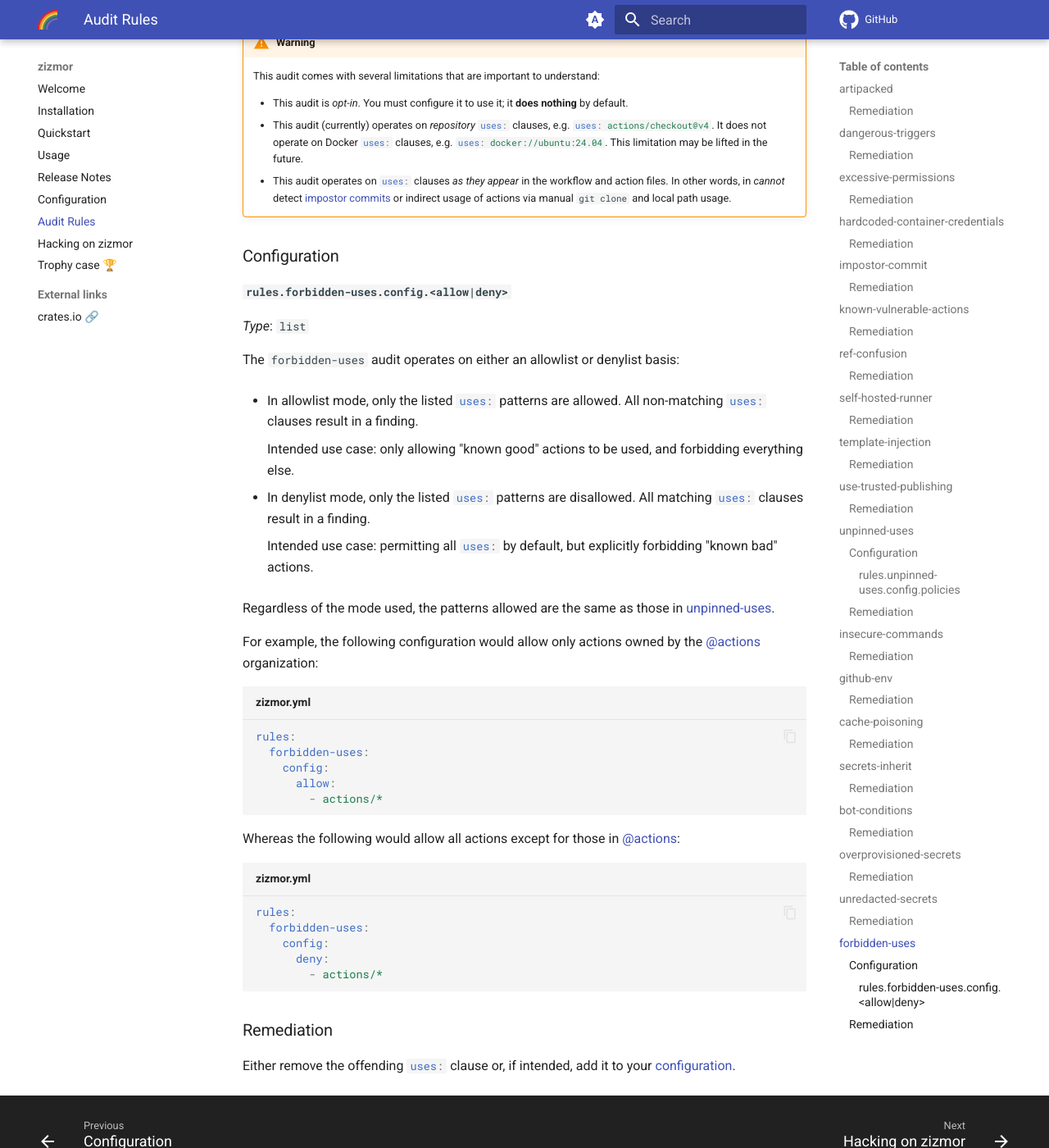
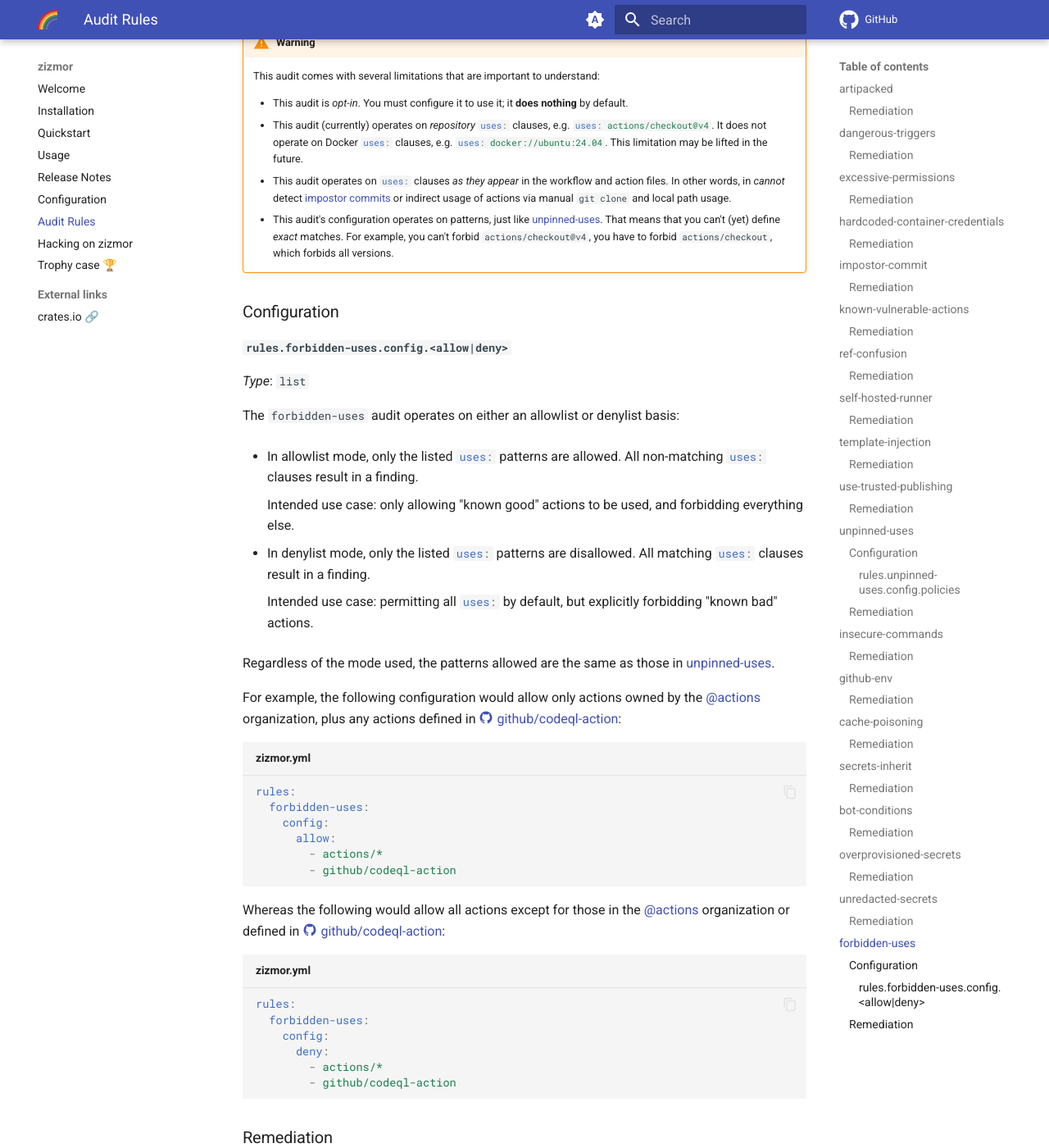
Before and after one commit to zizmorcore/zizmor, an MkDocs documentation site: the page built from docs/audits.md, in a window 1280 px wide and 1400 px high, scrolled down 20447 px. Shown: the whole window at 82% size. Built offline with MkDocs 1.6.1 and Material for MkDocs 9.7.7, drawn with Linux system fonts in a browser that asks for light colours; emoji names are drawn with the system emoji font; comment, search, counter and statistics services are not loaded.

Commit message:
clarifying docs

````diff
--- a/docs/audits.md
+++ b/docs/audits.md
@@ -1127,6 +1127,10 @@ This is not enabled by default; you must
       and action files. In other words, in *cannot* detect
       [impostor commits](#impostor-commit) or indirect usage of actions
       via manual `git clone` and local path usage.
+    * This audit's configuration operates on patterns, just like
+      [unpinned-uses](#unpinned-uses). That means that you can't (yet)
+      define *exact* matches. For example, you can't forbid `actions/checkout@v4`,
+      you have to forbid `actions/checkout`, which forbids all versions.
 
 ### Configuration { #forbidden-uses-configuration }
 
@@ -1153,7 +1157,7 @@ Regardless of the mode used, the patterns allowed are the same as those
 in [unpinned-uses](#unpinned-uses-configuration).
 
 For example, the following configuration would allow only actions owned by
-the @actions organization:
+the @actions organization, plus any actions defined in @github/codeql-action:
 
 ```yaml title="zizmor.yml"
 rules:
@@ -1161,9 +1165,11 @@ rules:
     config:
       allow:
         - actions/*
+        - github/codeql-action
 ```
 
-Whereas the following would allow all actions except for those in @actions:
+Whereas the following would allow all actions except for those in the
+@actions organization or defined in @github/codeql-action:
 
 ```yaml title="zizmor.yml"
 rules:
@@ -1171,6 +1177,7 @@ rules:
     config:
       deny:
         - actions/*
+        - github/codeql-action
 ```
 
 ### Remediation
````
